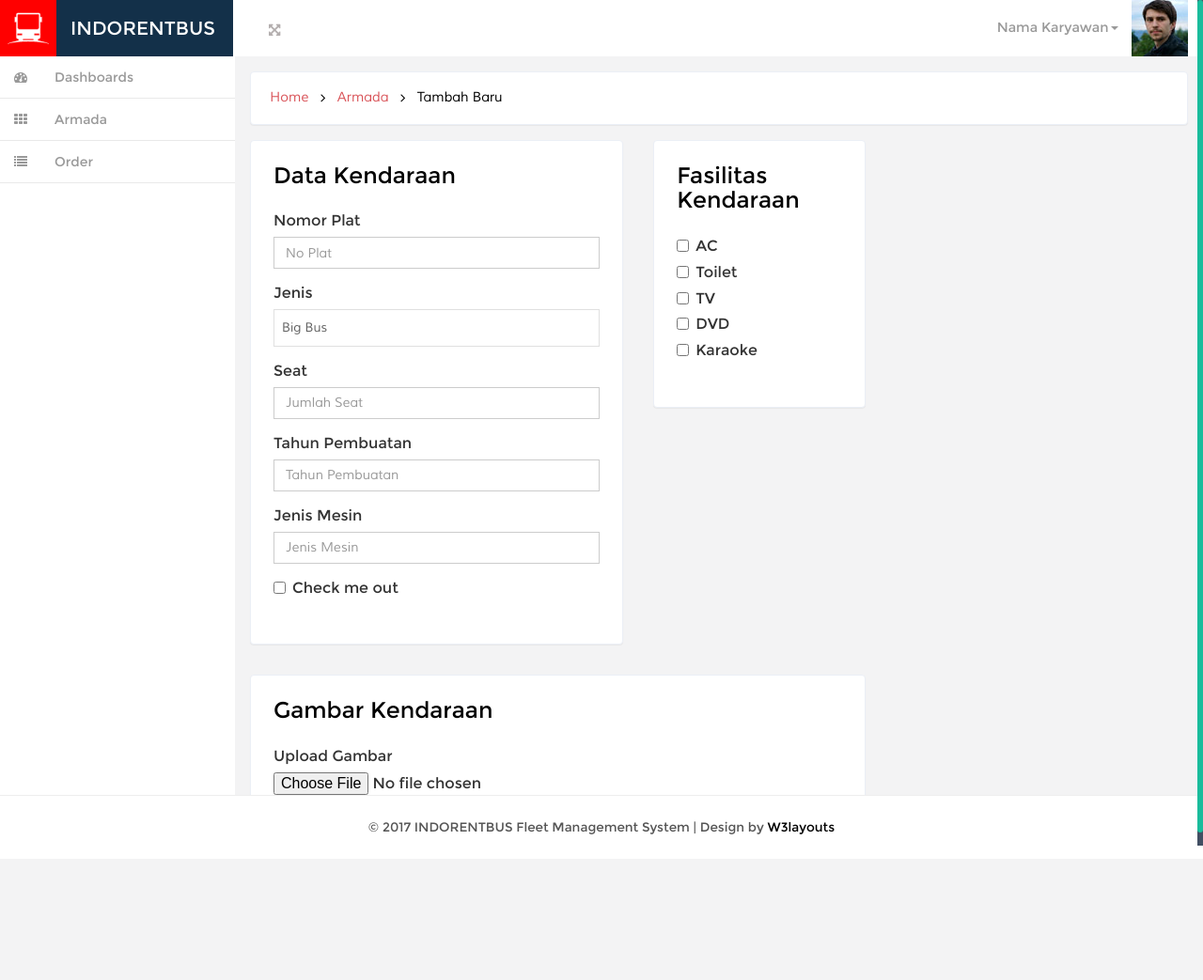
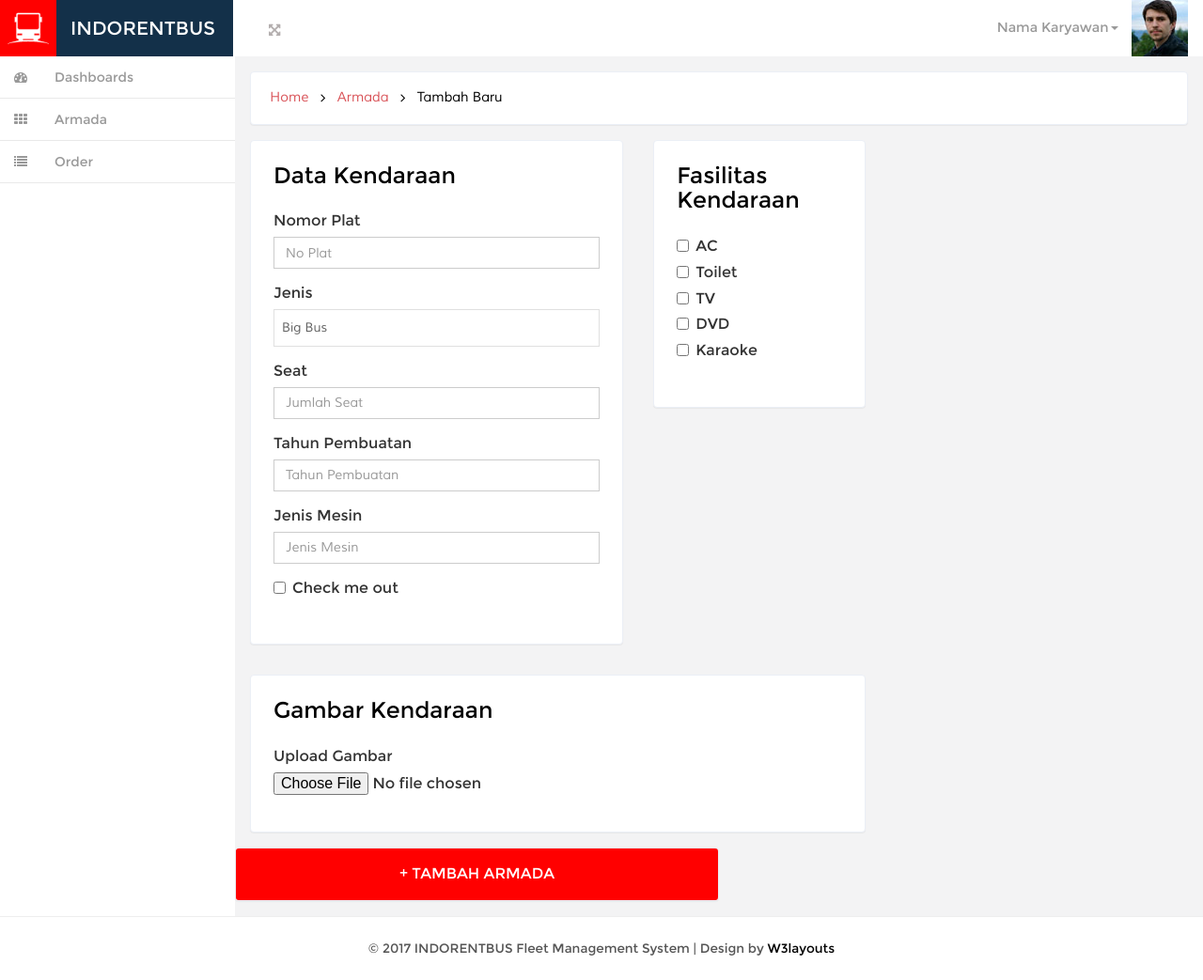
Before and after one commit to kemtol/indorentbus, a Jekyll site: the page built from laman/tambah-armada.html, in a window 1280 px wide. Shown: the whole page at 94% size. Built offline with Jekyll 4.4.1, drawn with Linux system fonts in a browser that asks for light colours; nearby versions of some CDN libraries; Markdown is read by kramdown in place of the engine named in the settings; comment, search, counter and statistics services are not loaded; before the commit the page ends 914 px from its top, so only the background shows below that.

Commit message:
Update tambah-armada.html

```diff
--- a/laman/tambah-armada.html
+++ b/laman/tambah-armada.html
@@ -93,3 +93,7 @@ permalink: /armada/tambah/
 		</div>
 	</div>
 </div>
+<div class="col-lg-6 col-xs-12 content-top-1 quick-btn">
+	<a href="https://kemtol.github.io/indorentbus/armada/tambah/">+ TAMBAH ARMADA</a>
+</div>
+<div class="clearfix"></div>
```
